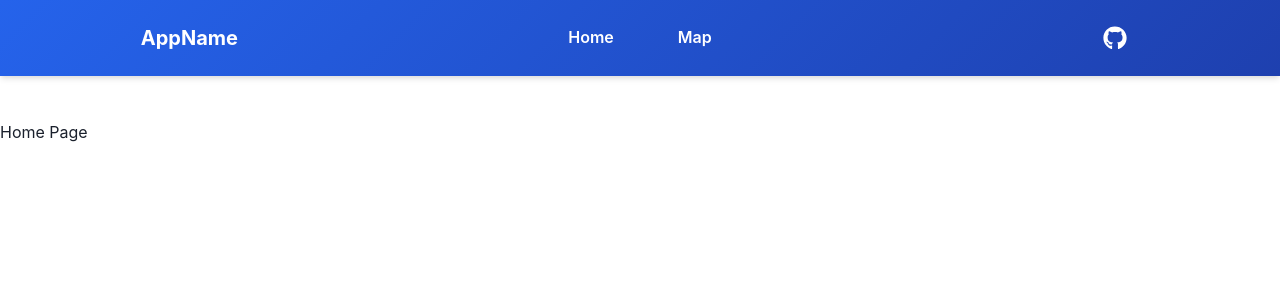
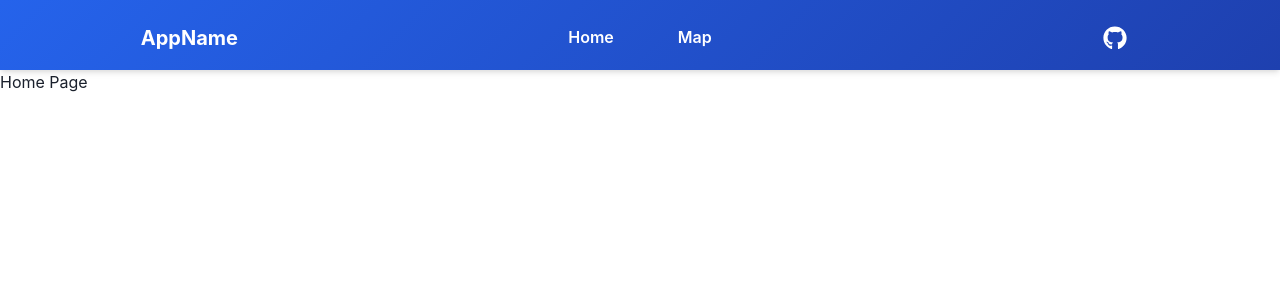
Before and after one commit to Davi-Paiva/hack-eps-frontend, a React (Vite) app: page / in a window 1280 px wide. Shown: the top 300 px of the page. Built offline with nearby package versions, Linux system fonts and the light colour scheme.

Commit message:
Add Map page

```diff
--- a/package.json
+++ b/package.json
@@ -14,6 +14,7 @@
     "@emotion/react": "^11.14.0",
     "@emotion/styled": "^11.14.1",
     "framer-motion": "^12.23.24",
+    "mapbox-gl": "^3.16.0",
     "react": "^19.2.0",
     "react-dom": "^19.2.0",
     "react-icons": "^5.5.0",
--- a/src/App.css
+++ b/src/App.css
@@ -1,6 +1,10 @@
 .app {
   width: 100%;
-  max-width: 1280px;
-  margin: 0 auto;
-  padding: 2rem;
+  height: 100%;
 }
+
+.main-content {
+  width: 100%;
+  height: calc(100vh - 70px);
+  margin-top: 70px;
+}
--- a/src/App.tsx
+++ b/src/App.tsx
@@ -1,21 +1,23 @@
 import { BrowserRouter, Routes, Route } from "react-router-dom";
 import NavBar from "./components/NavBar/NavBar";
 import "./App.css";
-
+import MapPage from './pages/MapPage/MapPage'
 
 function App() {
 
   return (
+    <div className="app">
       <BrowserRouter>
         <NavBar />
 
-      <main style={{ paddingTop: "120px" }}>
+        <main className="main-content">
           <Routes>
             <Route path="*" element={<div>Home Page</div>} />
-          <Route path="/map" element={<div>Map Page</div>} />
+            <Route path="/map" element={<MapPage />} />
           </Routes>
         </main>
       </BrowserRouter>
+    </div>
   );
 }
 
--- /dev/null
+++ b/src/components/Map/Map.css
@@ -0,0 +1,4 @@
+#map-container {
+  width: 100%;
+  height: 100%;
+}
--- /dev/null
+++ b/src/components/Map/Map.tsx
@@ -0,0 +1,39 @@
+import { useRef, useEffect } from 'react'
+import mapboxgl from 'mapbox-gl'
+import 'mapbox-gl/dist/mapbox-gl.css'
+import './Map.css'
+
+
+function Map() {
+  const mapRef = useRef<mapboxgl.Map | null>(null)
+  const mapContainerRef = useRef<HTMLDivElement | null>(null)
+
+  useEffect(() => {
+    if (mapRef.current) return
+
+    mapboxgl.accessToken = import.meta.env.VITE_MAPBOX_ACCESS_TOKEN || ''
+
+    if (!mapContainerRef.current) {
+      console.error('Map container not found')
+      return
+    }
+
+    mapRef.current = new mapboxgl.Map({
+      container: mapContainerRef.current,
+      style: 'mapbox://styles/davipaiva/cmiacwywk00e201r1azthedsv',
+      center: [0.623446499953393, 41.608433991761345],
+      zoom: 13
+    })
+
+    return () => {
+      mapRef.current?.remove()
+      mapRef.current = null
+    }
+  }, [])
+
+  return (
+    <div id='map-container' ref={mapContainerRef} />
+  )
+}
+
+export default Map
--- a/src/components/NavBar/NavBar.css
+++ b/src/components/NavBar/NavBar.css
@@ -12,6 +12,7 @@
   box-shadow: 0 4px 6px -1px rgba(0, 0, 0, 0.1),
               0 2px 4px -1px rgba(0, 0, 0, 0.06);
   backdrop-filter: blur(8px);
+  height: 70px;
 }
 
 .navbar-container {
--- a/src/index.css
+++ b/src/index.css
@@ -2,6 +2,13 @@
   margin: 0;
   padding: 0;
   box-sizing: border-box;
+}
+
+html,
+body {
+  width: 100%;
+  height: 100%;
+  overflow: hidden;
 }
 
 body {
@@ -12,5 +19,6 @@ body {
 }
 
 #root {
-  min-height: 100vh;
+  width: 100%;
+  height: 100%;
 }
--- /dev/null
+++ b/src/pages/MapPage/MapPage.css
@@ -0,0 +1,4 @@
+.map-page-container {
+  width: 100%;
+  height: 100%;
+}
--- /dev/null
+++ b/src/pages/MapPage/MapPage.tsx
@@ -0,0 +1,12 @@
+import Map from "../../components/Map/Map"
+import './MapPage.css'
+
+function MapPage() {
+  return (
+    <div className="map-page-container">
+      <Map />
+    </div>
+  )
+}
+
+export default MapPage
```
Also changed, not shown: 2 other files (tests, documents, lock files or other folders). Lines whose indentation alone changed are shown as unchanged.
